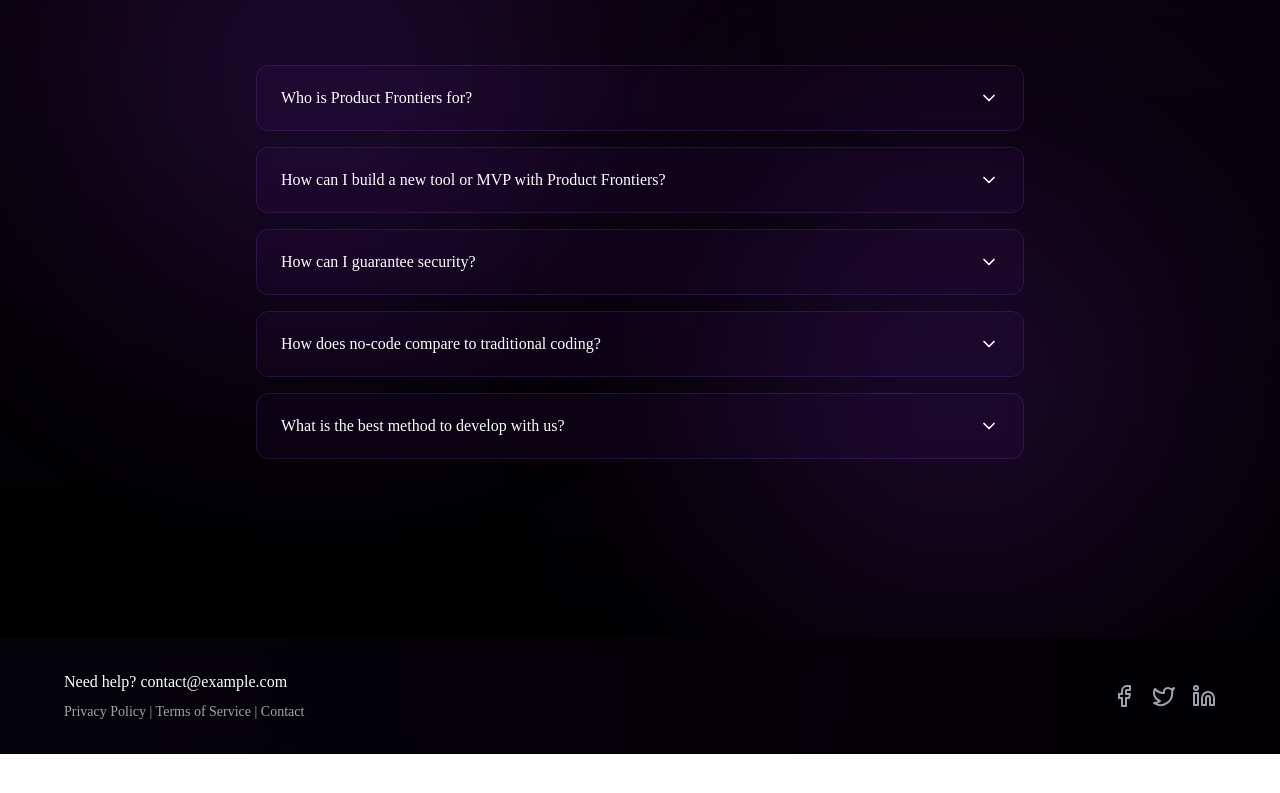
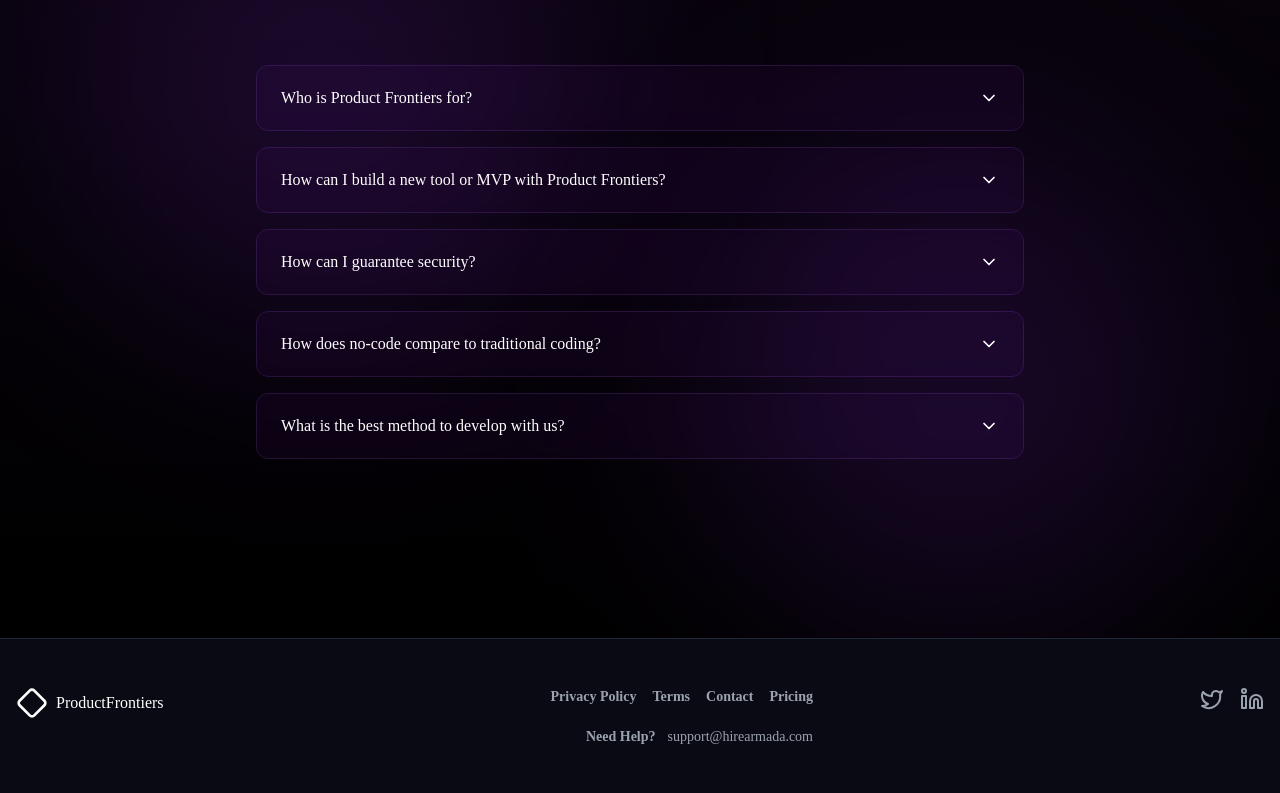
Before and after one commit to ake144/product, a Next.js app: page / in a window 1280 px wide. Shown: the part 4796-5589 px from the top of the page. Before the commit the page ends 5550 px from the top, so only its background shows below. Built offline with nearby package versions, Linux system fonts and the light colour scheme.

Commit message:
footer customized

```diff
--- a/components/footer.tsx
+++ b/components/footer.tsx
@@ -1,20 +1,80 @@
-import { Facebook, Twitter, LinkedinIcon as LinkedIn,} from "lucide-react"
+import { Facebook, Twitter, LinkedinIcon as LinkedIn, Linkedin,  Diamond,} from "lucide-react"
+import Link from "next/link"
 
 const Footer= () => {
     return(
-        <footer className="relative z-10 bg-black/80 backdrop-blur-sm text-white py-8 px-4">
-          <div className="max-w-6xl mx-auto flex flex-wrap justify-between items-center">
-            <div>
-              <p className="mb-2">Need help? contact@example.com</p>
-              <p className="text-sm text-gray-400">Privacy Policy | Terms of Service | Contact</p>
-            </div>
-            <div className="flex space-x-4 mt-4 md:mt-0">
-              <Facebook className="w-6 h-6 text-gray-400 hover:text-white transition-colors" />
-              <Twitter className="w-6 h-6 text-gray-400 hover:text-white transition-colors" />
-              <LinkedIn className="w-6 h-6 text-gray-400 hover:text-white transition-colors" />
-            </div>
+
+         <footer className="relative z-10 bg-[#0a0a14] py-12 px-4 border-t border-gray-800">
+      <div className="max-w-7xl mx-auto flex flex-col items-center justify-between gap-8 md:flex-row md:items-start">
+        {/* Logo Section */}
+        <div className="flex items-center space-x-2">
+          <Diamond className="w-8 h-8 text-white"  />
+          <span className="text-white font-medium">ProductFrontiers</span>
+        </div>
+
+        {/* Center Section */}
+        <div className="flex flex-col items-center md:items-end space-y-4">
+          {/* Links */}
+          <nav className="flex flex-wrap justify-center md:justify-end gap-x-4 gap-y-2 text-sm">
+            <Link
+              href="https://docs.google.com/document/d/1qImLAJvYldz_z4IVGx--yEoiHoVTeaaC62ztYG-a8uM/edit?usp=sharing"
+              className="text-gray-400 font-bold hover:text-white transition-colors"
+            >
+              Privacy Policy
+            </Link>
+            <Link
+              href="https://docs.google.com/document/d/1qImLAJvYldz_z4IVGx--yEoiHoVTeaaC62ztYG-a8uM/edit?usp=sharing"
+              className="text-gray-400 font-bold hover:text-white transition-colors"
+            >
+              Terms
+            </Link>
+            <Link
+              href="/contact"
+              className="text-gray-400 font-bold hover:text-white transition-colors"
+            >
+              Contact
+            </Link>
+            <Link
+              href="/pricing"
+              className="text-gray-400 font-bold hover:text-white transition-colors"
+            >
+              Pricing
+            </Link>
+          </nav>
+
+          {/* Need Help Section */}
+          <div className="flex flex-row space-x-3 items-center md:items-end space-y-1">
+            <span className="text-gray-400 text-sm font-bold">Need Help?</span>
+            <Link
+              href="mailto:support@hirearmada.com"
+              className="text-sm text-gray-400 hover:text-white transition-colors"
+            >
+              support@hirearmada.com
+            </Link>
           </div>
-        </footer>
+        </div>
+
+        {/* Social Icons */}
+        <div className="flex items-center space-x-4">
+          <Link
+            href="https://twitter.com"
+            className="text-gray-400 hover:text-white transition-colors"
+            target="_blank"
+            rel="noopener noreferrer"
+          >
+            <Twitter className="w-6 h-6 font-bold" />
+          </Link>
+          <Link
+            href="https://linkedin.com"
+            className="text-gray-400  hover:text-white transition-colors"
+            target="_blank"
+            rel="noopener noreferrer"
+          >
+            <Linkedin className="w-6 h-6 font-bold" />
+          </Link>
+        </div>
+      </div>
+    </footer>
     )
 
 }
```
